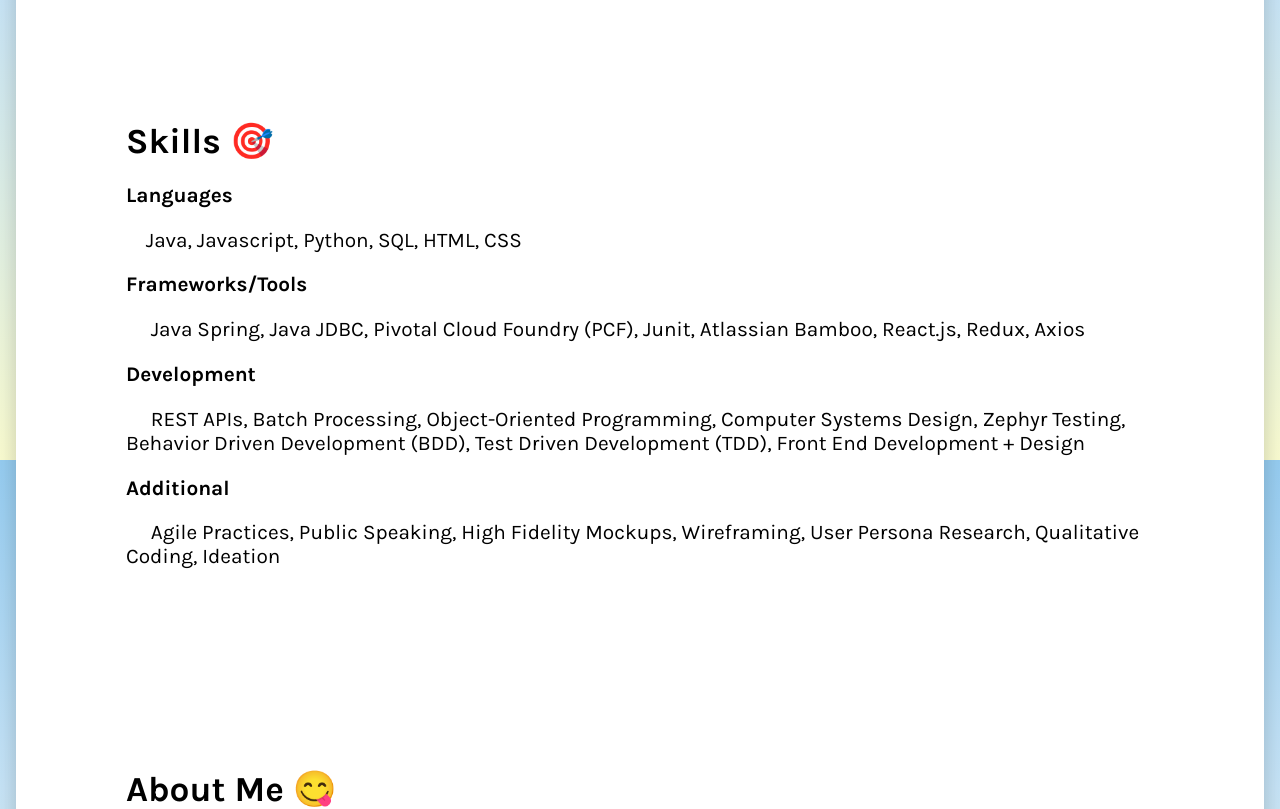
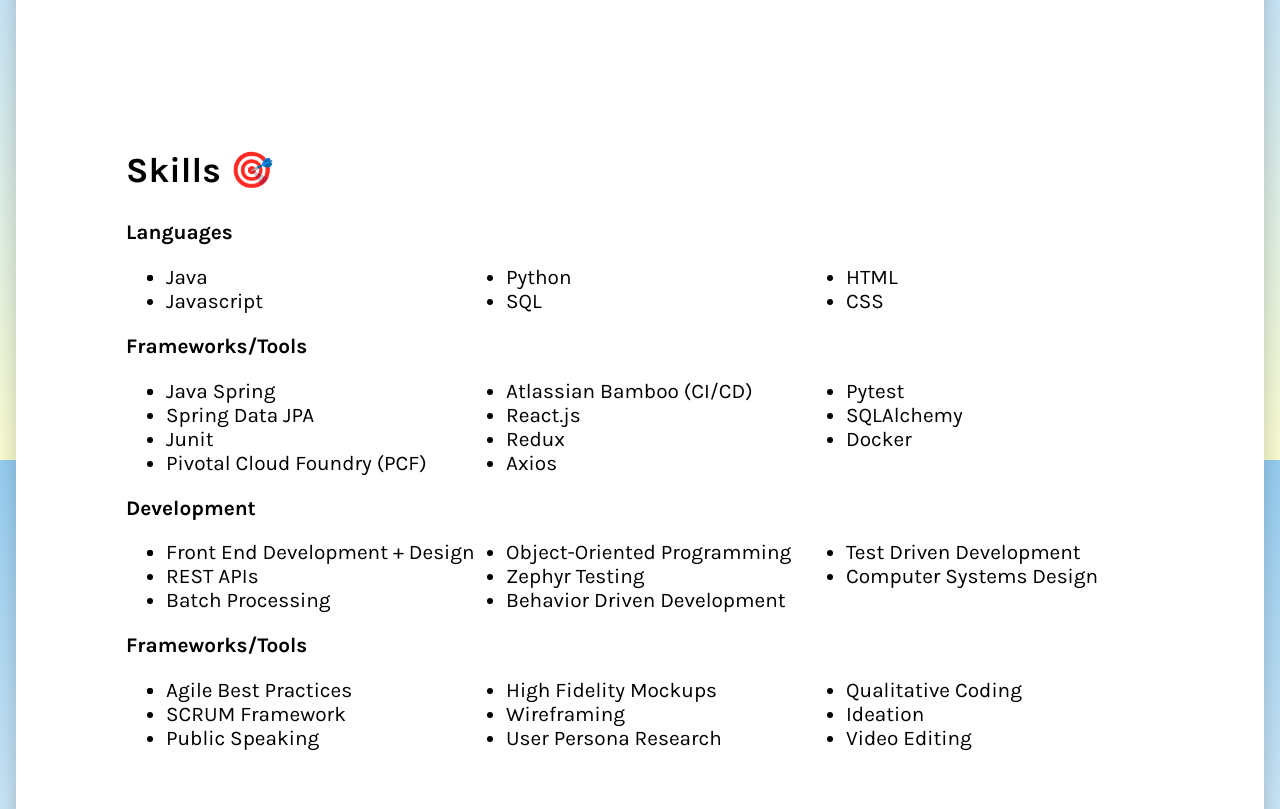
Before and after one commit to ivyla/ivyla.github.io, a React (Create React App) app: page / in a window 1280 px wide. Shown: the part 2740-3549 px from the top of the page. Built offline with nearby package versions, Linux system fonts and the light colour scheme.

Commit message:
Got data to import and sort in columns!

```diff
--- a/src/components/SkillTile.js
+++ b/src/components/SkillTile.js
@@ -0,0 +1,17 @@
+let SkillTile = ({skillsTitle, skillsList, columnNums}) => {
+    console.log({columnNums})
+    const listStyle = {columns: columnNums}
+    // Create list of li elements
+    let skillElements = skillsList.map((skill, index) => <li> {skill}</li>)
+    // console.log(skillElements)
+    // console.log(skillsList[0])
+    return (
+        <div>
+            <h3> {skillsTitle}</h3>
+            <ul style={listStyle}>
+                <li> {skillElements} </li>
+            </ul>
+        </div>
+    )
+}
+export default SkillTile
--- a/src/pages/Skills.js
+++ b/src/pages/Skills.js
@@ -1,56 +1,80 @@
 import ProjectTile from "../components/ProjectTile"
 import "../fonts.css"
 import "./pagestyles/Projects.css"
-import skillsData from "../pages/data/projectData"
+// import skillsData from "../pages/data/projectData"
+import SkillTile from "../components/SkillTile"
 import Spacer from "../components/Spacer"
-
-// let skills = skillsData.map((project) => (
-//     <ProjectTile
-//         projectName={project.projectName}
-//         projectDesc={project.projectDesc}
-//         projectDate={project.projectDate}
-//         technologies={project.technologies}
-//         repoLink={project.repoLink}
-//         demoLink={project.demoLink}
-//         projectType={project.projectType}
-//     />
-// ))
-
-let Skills = () => (
-    <div className="section" id="skills">
-        <div>
-            <h2 style={{display: "inline"}}> Skills 🎯 </h2>
-            <h3> Languages </h3>
-            <p>
-                {" "}
-                &nbsp;&nbsp;&nbsp;&nbsp;Java, Javascript, Python, SQL, HTML, CSS{" "}
-            </p>
-            <h3> Frameworks/Tools </h3>
-            {/* <p> React </p> */}
-            <p>
-                {" "}
-                &nbsp;&nbsp;&nbsp;&nbsp; Java Spring, Java JDBC, Pivotal Cloud
-                Foundry (PCF), Junit, Atlassian Bamboo, React.js, Redux, Axios
-            </p>
-            <h3> Development </h3>
-            <p>
-                {" "}
-                &nbsp;&nbsp;&nbsp;&nbsp; REST APIs, Batch Processing,
-                Object-Oriented Programming, Computer Systems Design, Zephyr
-                Testing, Behavior Driven Development (BDD), Test Driven
-                Development (TDD), Front End Development + Design{" "}
-            </p>
-            <h3> Additional </h3>
-            <p>
-                {" "}
-                &nbsp;&nbsp;&nbsp;&nbsp; Agile Practices, Public Speaking, High
-                Fidelity Mockups, Wireframing, User Persona Research,
-                Qualitative Coding, Ideation
-            </p>
+const skillsData = [
+    {
+        key: 1,
+        skillsTitle: "Languages",
+        skillsList: ["Java", "Javascript", "Python", "SQL", "HTML", "CSS"],
+        columnNums: 3
+    },
+    {
+        key: 2,
+        skillsTitle: "Frameworks/Tools",
+        skillsList: [
+            "Java Spring",
+            "Spring Data JPA",
+            "Junit",
+            "Pivotal Cloud Foundry (PCF)",
+            "Atlassian Bamboo (CI/CD)",
+            "React.js",
+            "Redux",
+            "Axios",
+            "Pytest",
+            "SQLAlchemy",
+            "Docker"
+        ],
+        columnNums: 3
+    },
+    {
+        key: 3,
+        skillsTitle: "Development",
+        skillsList: [
+            "Front End Development + Design",
+            "REST APIs",
+            "Batch Processing",
+            "Object-Oriented Programming",
+            "Zephyr Testing",
+            "Behavior Driven Development",
+            "Test Driven Development",
+            "Computer Systems Design"
+        ],
+        columnNums: 3
+    },
+    {
+        key: 4,
+        skillsTitle: "Frameworks/Tools",
+        skillsList: [
+            "Agile Best Practices",
+            "SCRUM Framework",
+            "Public Speaking",
+            "High Fidelity Mockups",
+            "Wireframing",
+            "User Persona Research",
+            "Qualitative Coding",
+            "Ideation",
+            "Video Editing"
+        ],
+        columnNums: 3
+    }
+]
+let skills = skillsData.map((item) => (
+    // <SkillTile skillsTitle={item.skillsTitle} />
+    <SkillTile
+        skillsTitle={item.skillsTitle}
+        skillsList={item.skillsList}
+        columnNums={item.columnNums}
+    />
+))
+let Skills = () => {
+    return (
+        <div className="section" id="skills">
+            <h2> Skills 🎯 </h2>
+            <div> {skills} </div>
         </div>
-        {/* <Spacer spacerNum={2} /> */}
-        <span> </span>
-        {/* <div className="projects">{projects}</div> */}
-    </div>
-)
+    )
+}
 export default Skills
```
Also changed, not shown: src/pages/data/skillsData.js (deleted, +0 -57 lines).
